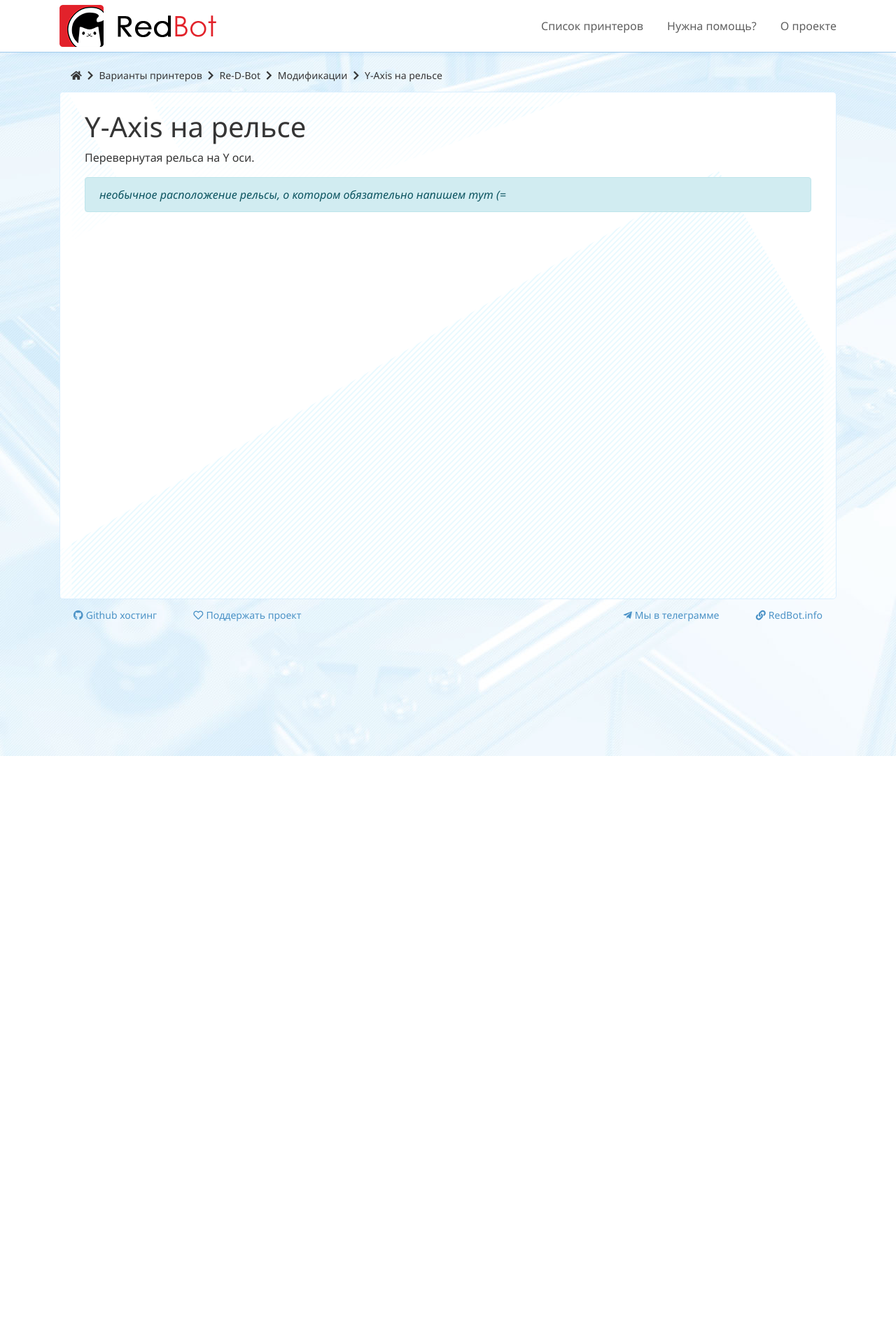
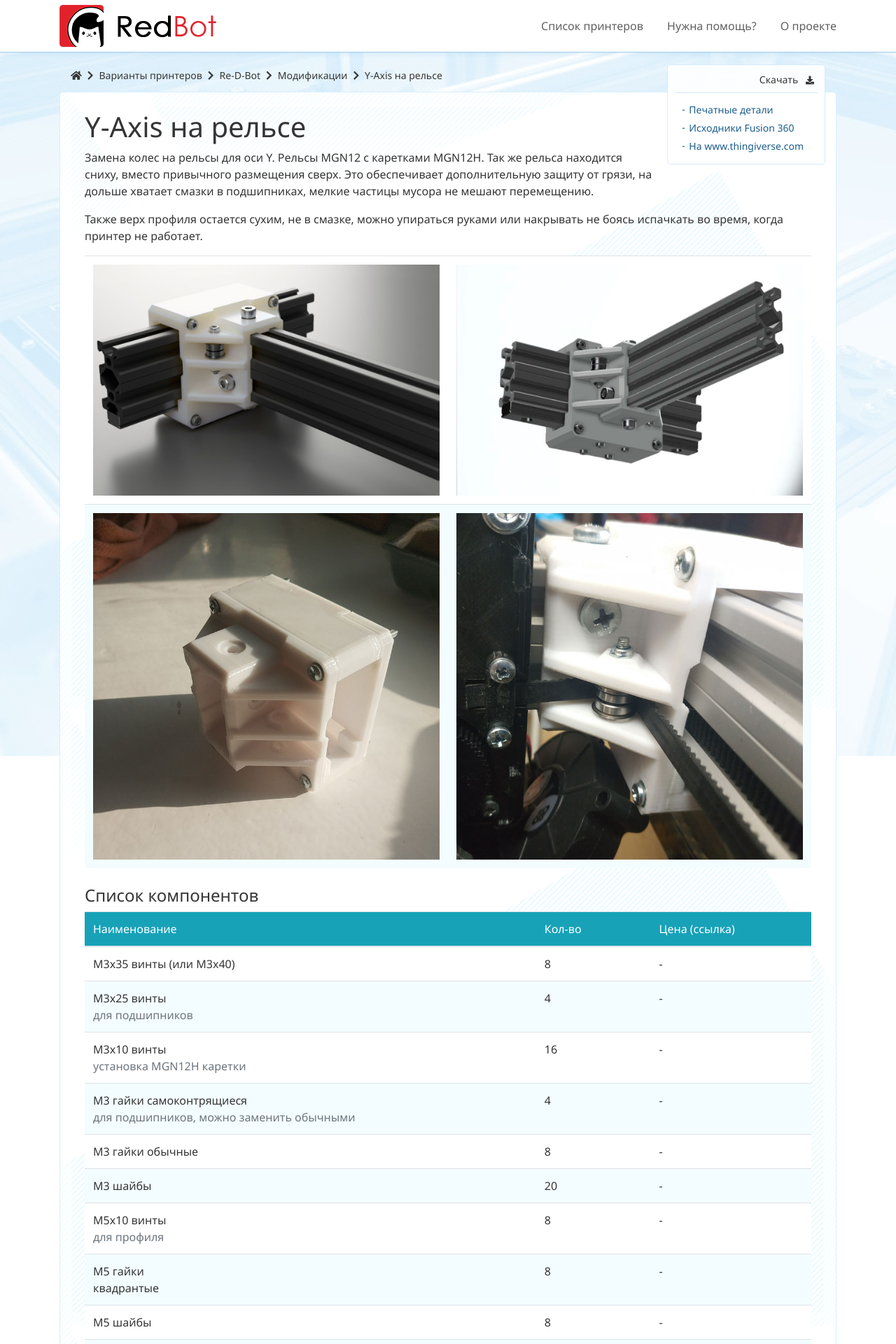
Before and after one commit to NickRimmer/RedBot, a Jekyll site: the page built from pages/ru/printers/v1/mods/list/mgn12_y_axis.md, in a window 1280 px wide. Shown: the top 1920 px of the page at 70% size. Built offline with Jekyll 4.4.1, drawn with Linux system fonts in a browser that asks for light colours; nearby versions of some CDN libraries; comment, search, counter and statistics services are not loaded; some of the changed text lies outside the part shown.

Commit message:
update mgn12_y_axis

````diff
--- a/_includes/ru/menu-footer.html
+++ b/_includes/ru/menu-footer.html
@@ -1,5 +1,5 @@
 <div class="col text-left">
-    <a href="{{ site.links.github }}" class="d-block d-md-inline"><i class="fab fa-github"></i><span>Github хостинг</span></a>
+    <a href="{{ site.links.github }}" class="d-block d-md-inline" target="_blank"><i class="fab fa-github"></i><span>Github хостинг</span></a>
     <a href="/pages/{{ page.lang }}/support/" class="pl-sm-n pl-md-2 pl-lg-5 d-block d-md-inline"><i class="fa fa-heart font-weight-normal"></i><span>Поддержать проект</span></a>
 </div>
 <div class="col text-right">
--- a/_sass/_main.scss
+++ b/_sass/_main.scss
@@ -86,6 +86,9 @@ table.help-print-table{
 .footnotes{
     font-size: 14px;
     color: #5f5f5f;
+    border-top: solid 1px #b1e0fd;
+    margin-top: 50px;
+    padding-top: 10px;
 
     ol{
         padding-left: 28px;
--- a/pages/ru/printers/v1/mods/list/mgn12_y_axis.md
+++ b/pages/ru/printers/v1/mods/list/mgn12_y_axis.md
@@ -9,11 +9,63 @@ title2: Перевернутая рельса<br/>на Y оси
 img_cover: /assets/img/v1/mods/mgn12_y_axis/cover.jpg
 shadow: dark
 order: 200
-external: https://www.thingiverse.com/thing:2834162
 ---
 
+<div class="submenu active">
+    <div class="content">
+        <span class="title">Скачать <i class="fa fa-download"></i></span>
+        <div class="links">
+            <a href="https://github.com/NickRimmer/RedBot/tree/master/printers/re_d_bot_v1/mods/mgn12_y_axis/" target="_blank">Печатные детали</a>
+            <a href="http://a360.co/2FOZXVv" target="_blank">Исходники Fusion 360</a>
+            <a href="https://www.thingiverse.com/thing:2834162" target="_blank">На www.thingiverse.com</a>
+        </div>
+    </div>
+</div>
+
 # Y-Axis на рельсе
-Перевернутая рельса на Y оси.
+Замена колес на рельсы для оси Y. Рельсы MGN12 с каретками MGN12H. Так же рельса находится сниху, вместо привычного размещения сверх. Это обеспечивает дополнительную защиту от грязи, на дольше хватает смазки в подшипниках, мелкие частицы мусора не мешают перемещению.
 
-*необычное расположение рельсы, о котором обязательно напишем тут (=*
-{:.alert .alert-info}
+Также верх профиля остается сухим, не в смазке, можно упираться руками или накрывать не боясь испачкать во время, когда принтер не работает.
+
+![](/assets/img/v1/mods/mgn12_y_axis/01.jpg) | ![](/assets/img/v1/mods/mgn12_y_axis/02.jpg)
+![](/assets/img/v1/mods/mgn12_y_axis/03.jpg) | ![](/assets/img/v1/mods/mgn12_y_axis/04.jpg)
+{:.table}
+
+#### Список компонентов
+
+Наименование | Кол-во | Цена (ссылка)
+- | - | -
+M3x35 винты (или M3x40) | 8 | -
+M3x25 винты<br/><span class="text-muted">для подшипников</span> | 4 | -
+M3x10 винты<br/><span class="text-muted">установка MGN12H каретки</span> | 16 | -
+M3 гайки самоконтрящиеся<br/><span class="text-muted">для подшипников, можно заменить обычными</span> | 4 | -
+М3 гайки обычные | 8 | -
+М3 шайбы | 20 | -
+М5х10 винты<br/><span class="text-muted">для профиля</span> | 8 | -
+М5 гайки<br/>квадрантые | 8 | -
+М5 шайбы | 8 | -
+М3 T-гайки<br/><span class="text-muted">для крепления рельсы</span> | 8 | [238 руб / 50 шт](http://ali.pub/2j3v54)
+- | - | -
+MGN12 рельсы и MGN12H каретки[^mgn] | 2 х 390мм | [780 руб / 1 шт](http://ali.pub/2j3vb5)
+MGN12H каретка<br/><span class="text-muted">*необязательно*, но рекомендуем</span>[^extra] | 1 | [310 руб / 1 шт](http://ali.pub/2j3vsu)
+{:.table}
+
+ [^mgn]: Важно, что бы в конце названия каретки была буква "H". На [aliexpress](http://got.by/2invn9) в поле "Цвет" выбирайте MGN12H
+ [^extra]: Необязательно, но очень рекомендуем купить +1 каретку. Потому что при снытии/установке, очень часто из них вылетают шарики которые потом сложно найти. Особенно когда вы будете промывать и смазывать каретки.
+
+# Как купить
+Пример заказа рельс, в описании к товару уточняем размеры для продавца. Если забыли сделать это при оформлении, вы можете написать в комментариях к своему заказу.
+```
+Hello my friend, I need:
+
+MGN12 L=390mm linear guides 2pcs
+MGN12H carriages (sliding blocks) 3pcs. I need with letter H on the end.
+
+Holes on the linear guides:
+390mm by 7.5mm on both sides
+
+Thank you!
+```
+
+Во время покупок на [aliexpress](http://got.by/2invn9) выбирайте продавцов проверенных, обязательно читайте отзывы. Иногда лучше немного переплатить, в итоге выйдет дешевле и сильно быстрее.
+{:.alert .alert-warning .mt-5}
````
Also changed, not shown: assets/img/v1/mods/mgn12_y_axis/01.jpg (added), assets/img/v1/mods/mgn12_y_axis/02.jpg (added), assets/img/v1/mods/mgn12_y_axis/03.jpg (added), assets/img/v1/mods/mgn12_y_axis/04.jpg (added), assets/img/v1/mods/mgn12_y_axis/05.jpg (added).
